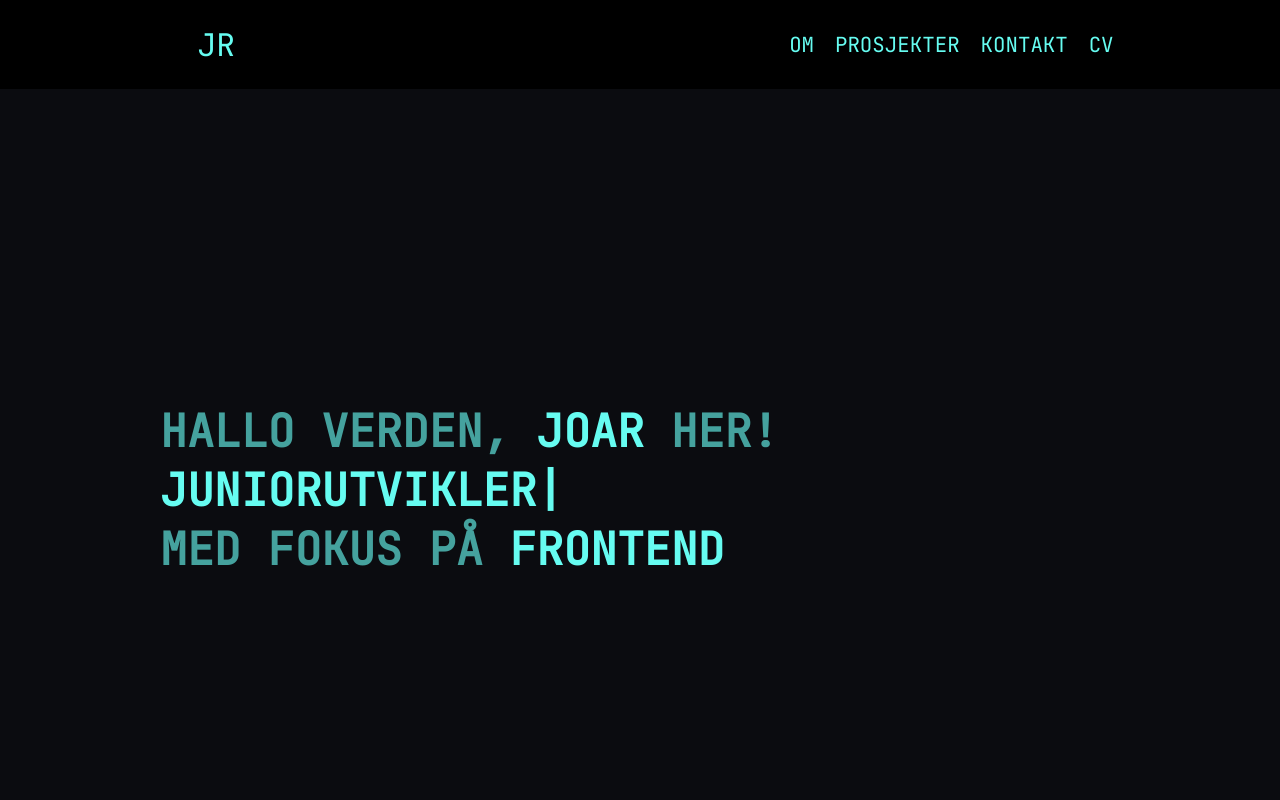
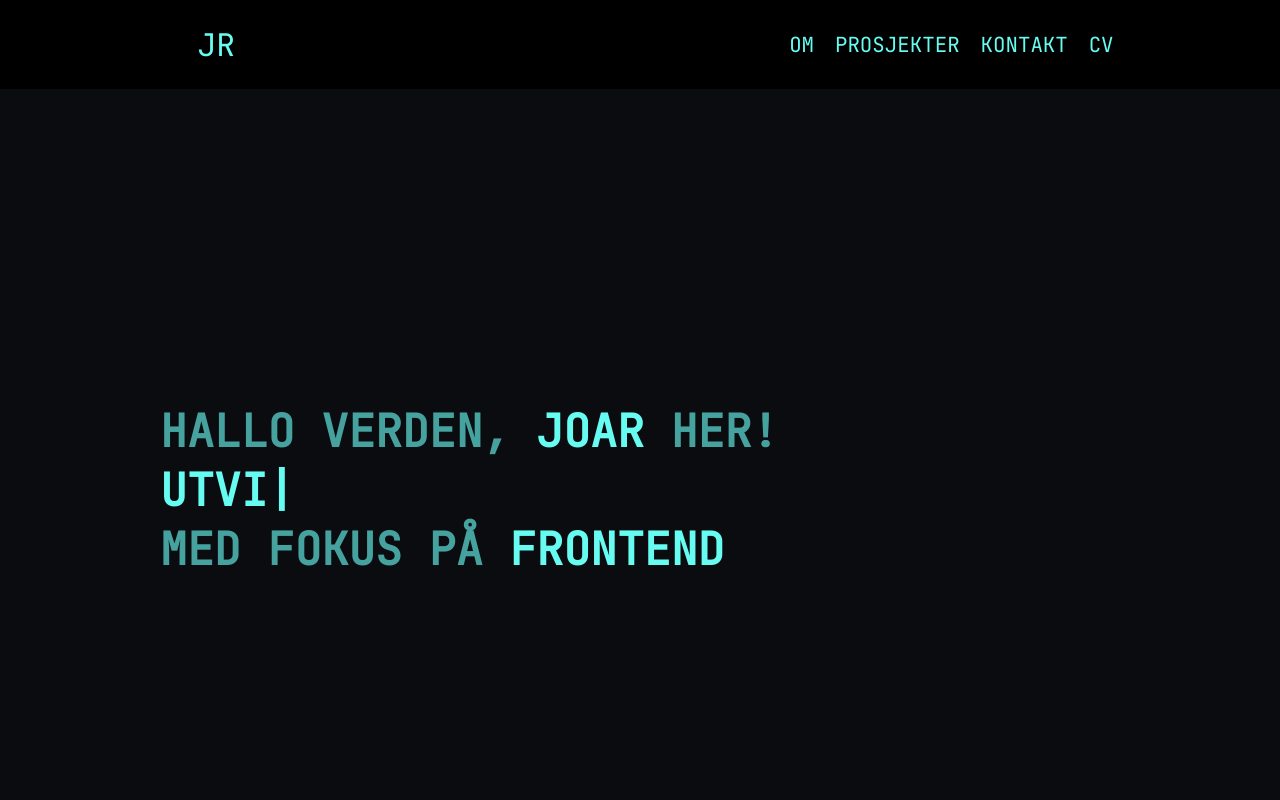
Before and after one commit to joar1/Portfolio, a React (Create React App) app: page / in a window 1280 px wide. Shown: the top 800 px of the page. Built offline with nearby package versions, Linux system fonts and the light colour scheme.

Commit message:
text header

```diff
--- a/src/pages/HeaderPage.jsx
+++ b/src/pages/HeaderPage.jsx
@@ -12,7 +12,7 @@ const HeaderPage = () => {
 							<Typical
 								loop={Infinity}
 								wrapper='b'
-								steps={['JUNIORUTVIKLER', 1000, 'PAPPA', 1000, 'GAMER', 1000]}
+								steps={['UTVIKLER', 1000, 'PAPPA', 1000, 'GAMER', 1000]}
 							/>
 						</span>
 						{<br />} MED FOKUS PÅ <span>FRONTEND</span>
```
